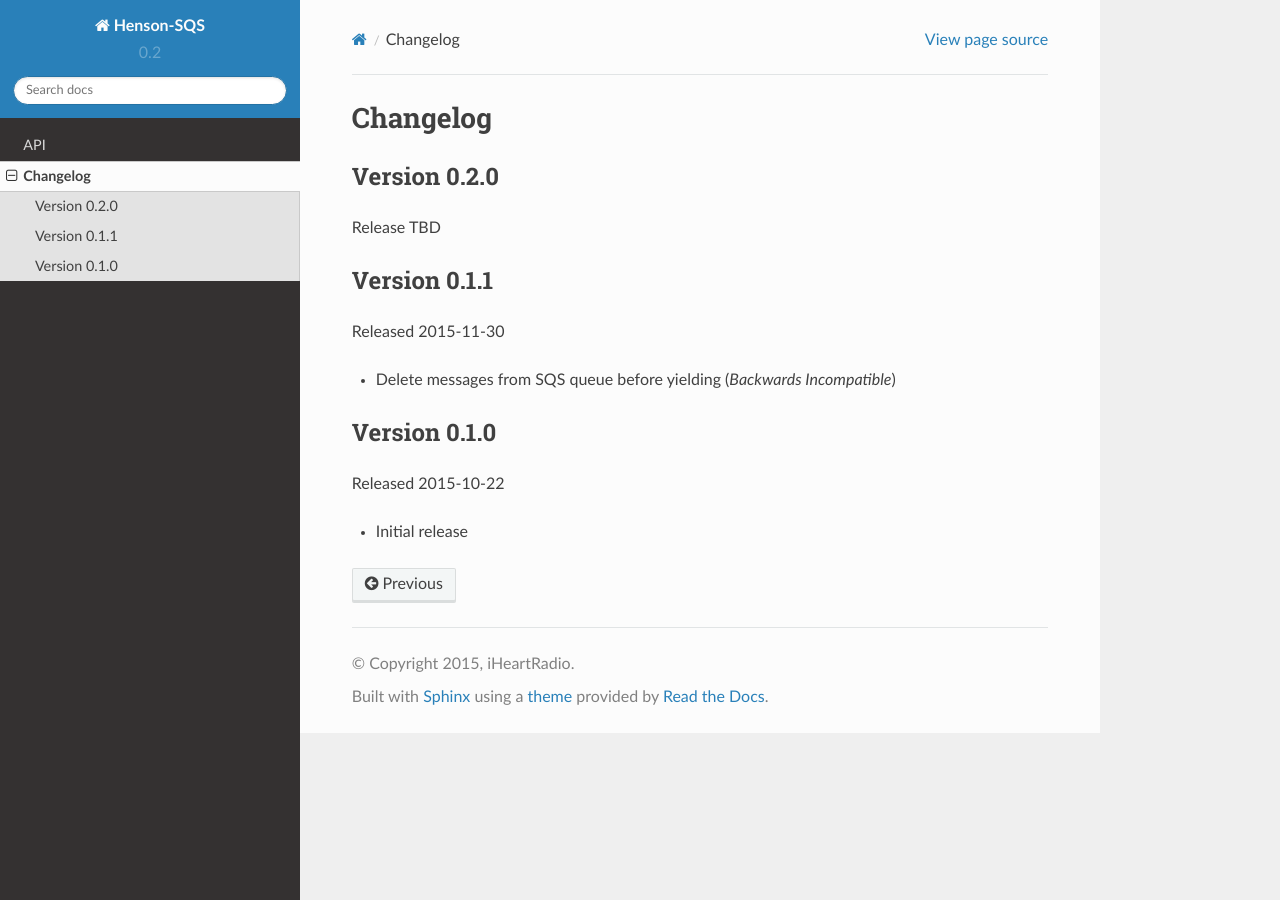
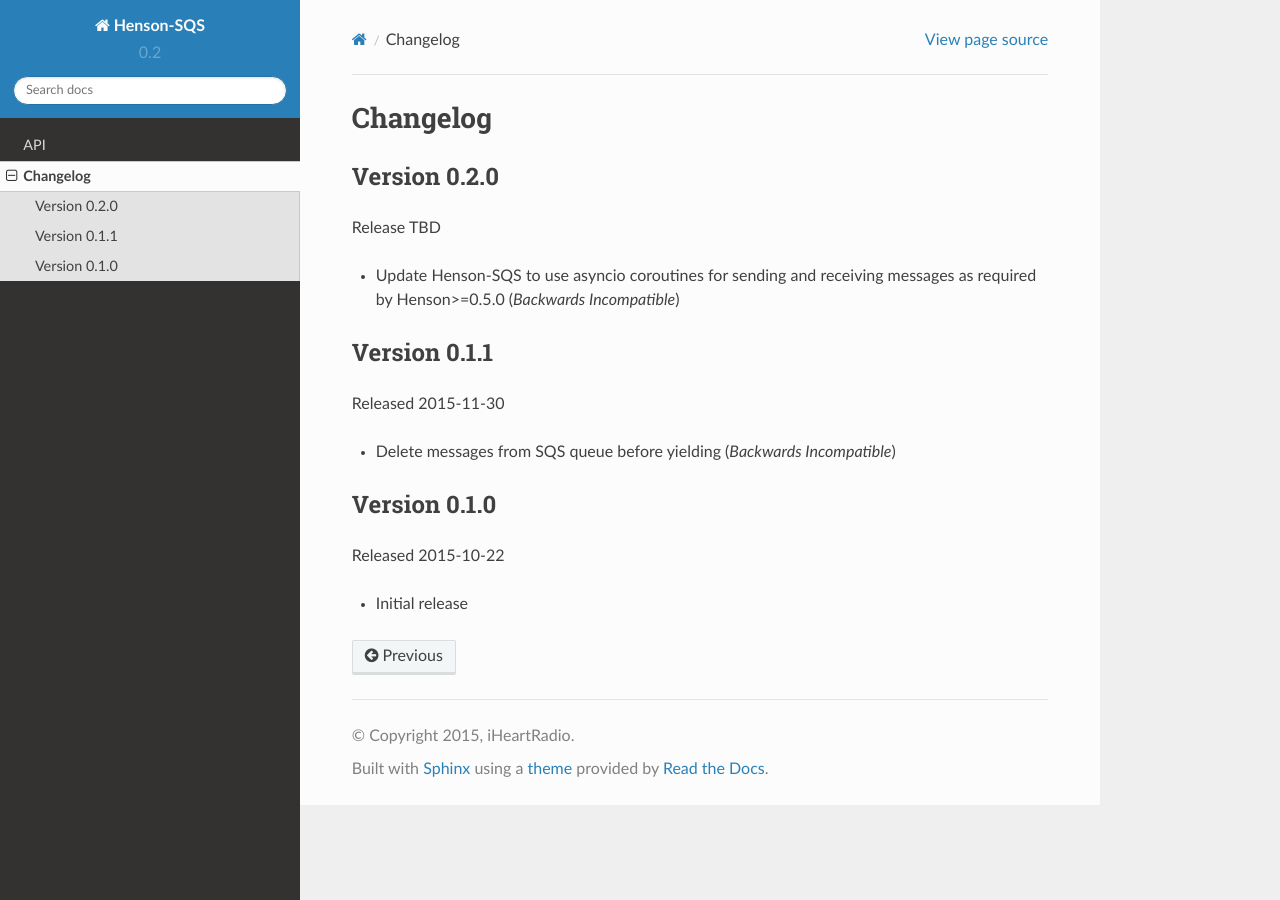
Before and after one commit to iheartradio/Henson-SQS, a Sphinx documentation site: the page built from docs/changes.rst, in a window 1280 px wide. Built offline with Sphinx 7.4.7 and the Read the Docs theme 2.0.0, drawn with Linux system fonts in a browser that asks for light colours.

Commit message:
Update changelog

```diff
--- a/docs/changes.rst
+++ b/docs/changes.rst
@@ -6,6 +6,9 @@
 =============
 
 Release TBD
+
+- Update Henson-SQS to use asyncio coroutines for sending and receiving
+  messages as required by Henson>=0.5.0 (*Backwards Incompatible*)
 
 
 Version 0.1.1
```
